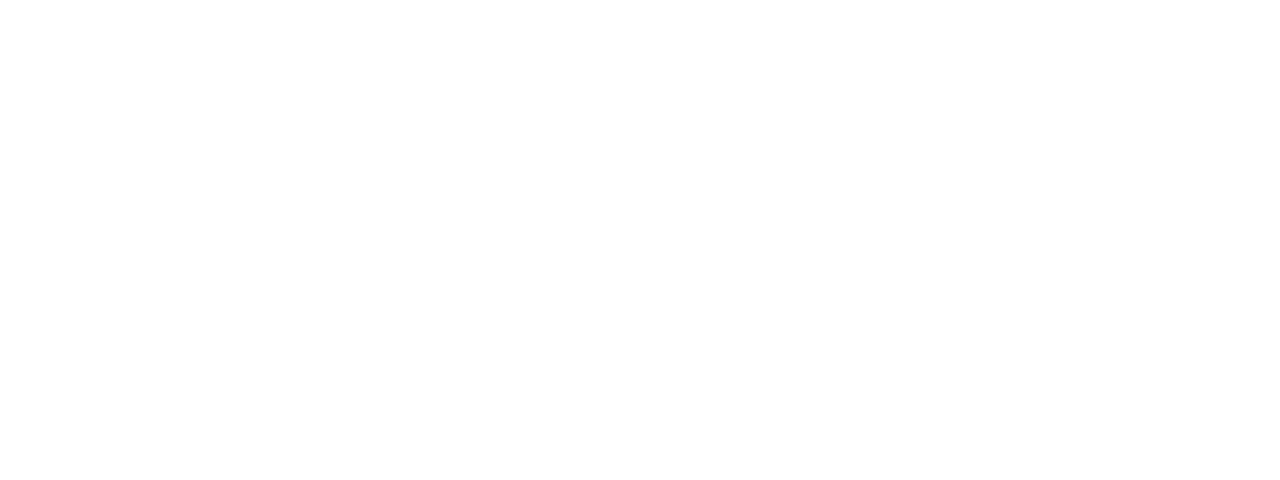
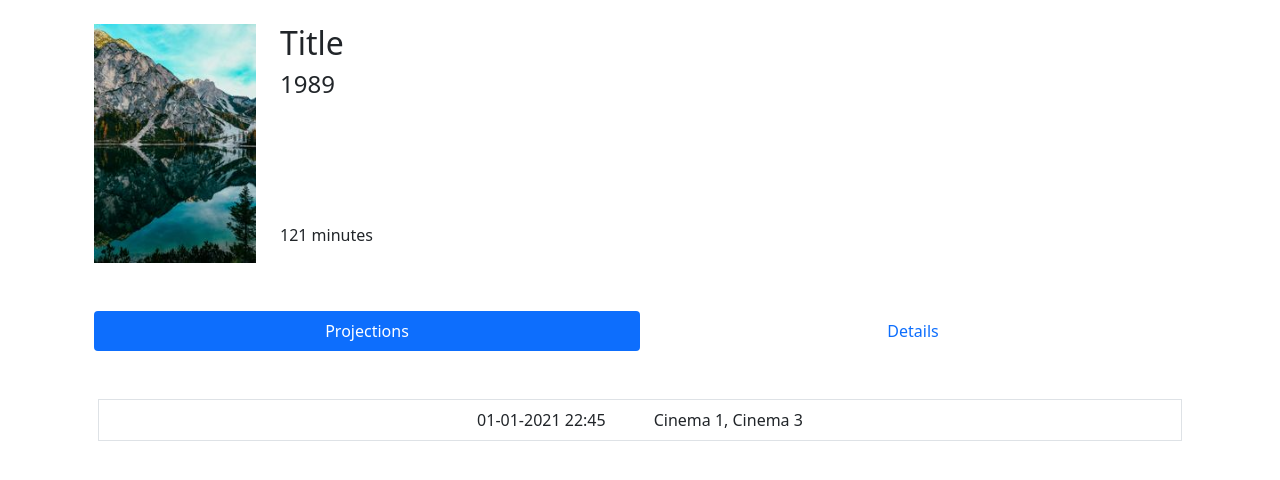
Before and after one commit to dev-kibo/piivt, a React (Create React App) app in the folder 04-front-end/: page /movies/3 in a window 1280 px wide. Shown: the top 480 px of the page. Built offline with nearby package versions, Linux system fonts and the light colour scheme.

Commit message:
Started single movie page

```diff
--- a/04-front-end/src/components/Application/Application.tsx
+++ b/04-front-end/src/components/Application/Application.tsx
@@ -1,14 +1,16 @@
 import React from "react";
-import { Container, Button } from "react-bootstrap";
+import { Container } from "react-bootstrap";
 import { Switch, Route } from "react-router-dom";
 import "./Application.sass";
 import HomePage from "../HomePage/HomePage";
+import MoviePage from "../MoviePage/MoviePage";
 
 export default function Application() {
   return (
     <Container className="Application p-4">
       <Switch>
         <Route exact path="/" component={HomePage} />
+        <Route path="/movies/:id" component={MoviePage} />
       </Switch>
     </Container>
   );
--- a/04-front-end/src/components/MovieCard/MovieCard.tsx
+++ b/04-front-end/src/components/MovieCard/MovieCard.tsx
@@ -1,12 +1,12 @@
 import React from "react";
-import { Col, Card, Button, Row, Image } from "react-bootstrap";
+import { Col, Row, Image } from "react-bootstrap";
 import { Link } from "react-router-dom";
 import poster from "../../assets/poster.jpg";
 
 export default function MovieCard() {
   return (
     <Col className="gy-4">
-      <Link to="/" className="btn btn-outline-secondary">
+      <Link to="/movies/3" className="btn btn-outline-secondary">
         <Row className="text-start">
           <Col className="align-items-center d-flex">
             <Image fluid src={poster} className="img-thumb rounded" />
--- /dev/null
+++ b/04-front-end/src/components/MoviePage/IMoviePageBodyProps.ts
@@ -0,0 +1,3 @@
+export default interface IMoviePageBodyProps {
+  type: "projections" | "details";
+}
--- /dev/null
+++ b/04-front-end/src/components/MoviePage/MoviePage.tsx
@@ -0,0 +1,60 @@
+import React, { useState } from "react";
+import { Row, Col, Image, Nav } from "react-bootstrap";
+import poster from "../../assets/poster.jpg";
+import { NavLink, Switch, Route } from "react-router-dom";
+import MoviePageBody from "./MoviePageBody";
+import IMoviePageBodyProps from "./IMoviePageBodyProps";
+
+export default function MoviePage() {
+  const [bodyType, setBodyType] = useState<IMoviePageBodyProps>({
+    type: "projections",
+  });
+
+  return (
+    <Row>
+      <Col>
+        <Row>
+          <Col xs={5} md={4} lg={2}>
+            <Image fluid src={poster} />
+          </Col>
+          <Col className="d-flex flex-column">
+            <div>
+              <h2>Title</h2>
+              <h4>1989</h4>
+            </div>
+            <p className="mt-auto">121 minutes</p>
+          </Col>
+        </Row>
+        <Row className="mt-5">
+          <Col>
+            <Nav justify variant="pills" defaultActiveKey="#projections">
+              <Nav.Item>
+                <Nav.Link
+                  href="#projections"
+                  className="nav-link"
+                  onClick={() => setBodyType({ type: "projections" })}
+                >
+                  Projections
+                </Nav.Link>
+              </Nav.Item>
+              <Nav.Item>
+                <Nav.Link
+                  href="#details"
+                  className="nav-link"
+                  onClick={() => setBodyType({ type: "details" })}
+                >
+                  Details
+                </Nav.Link>
+              </Nav.Item>
+            </Nav>
+          </Col>
+        </Row>
+        <Row>
+          <Col>
+            <MoviePageBody type={bodyType.type} />
+          </Col>
+        </Row>
+      </Col>
+    </Row>
+  );
+}
--- /dev/null
+++ b/04-front-end/src/components/MoviePage/MoviePageBody.tsx
@@ -0,0 +1,20 @@
+import React from "react";
+import IMoviePageBodyProps from "./IMoviePageBodyProps";
+import { Row, Col } from "react-bootstrap";
+
+export default function MoviePageBody({ type }: IMoviePageBodyProps) {
+  if (type === "projections") {
+    return (
+      <Row className="mt-5 border mx-1">
+        <Col className="d-flex justify-content-center align-items-center p-2">
+          <p className="my-0">01-01-2021 22:45</p>
+          <p className="ms-5 my-0">Cinema 1, Cinema 3</p>
+        </Col>
+      </Row>
+    );
+  } else if (type === "details") {
+    return <p>Details</p>;
+  }
+
+  return <p>Nothing</p>;
+}
--- a/04-front-end/src/index.sass
+++ b/04-front-end/src/index.sass
@@ -7,5 +7,5 @@
   width: 120px
   height: auto
 
-.border
+.border-red
   border: 1px solid red
```
